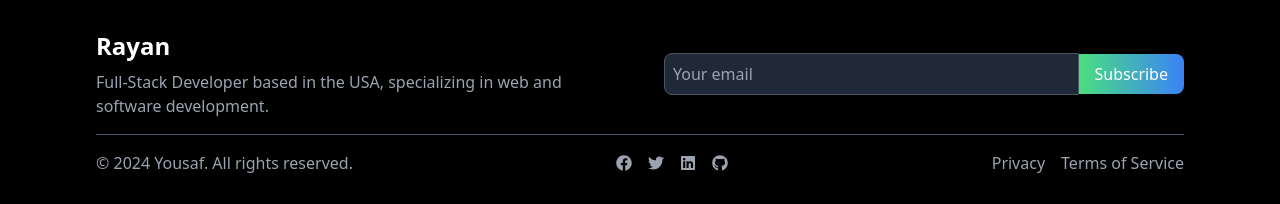
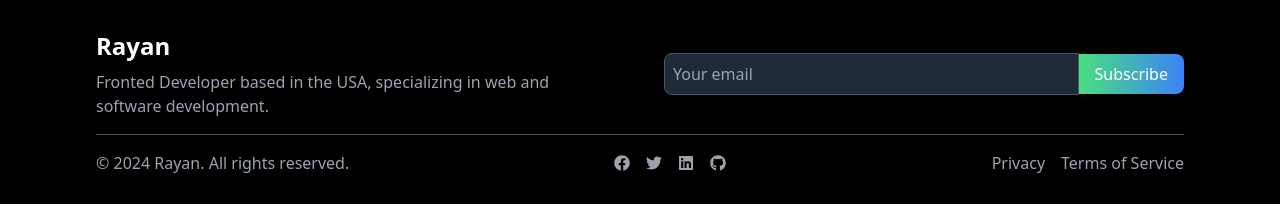
Before and after one commit to rayan472/Personal-Portfolio, a React (Vite) app: page /contact in a window 1280 px wide. Shown: the part 662-866 px from the top of the page. Built offline with nearby package versions, Linux system fonts and the light colour scheme.

Commit message:
change the footer

```diff
--- a/src/components/Footer.jsx
+++ b/src/components/Footer.jsx
@@ -9,7 +9,7 @@ const Footer = () => {
           <div className="flex-1 mb-4 md:mb-0">
             <h3 className="text-2xl font-bold mb-2">Rayan</h3>
             <p className="text-gray-400">
-              Full-Stack Developer based in the USA, specializing in web and
+              Fronted Developer based in the USA, specializing in web and
               software development.
             </p>
           </div>
@@ -37,7 +37,7 @@ const Footer = () => {
           justify-between items-center"
         >
           <p className="text-gray-400">
-            &copy; {new Date().getFullYear()} Yousaf. All rights reserved.
+            &copy; {new Date().getFullYear()} Rayan. All rights reserved.
           </p>
           <div className="flex space-x-4 my-4 md:my-0">
             <a href="https://www.facebook.com/" target="_blank" className="text-gray-400 hover:text-white">
```
